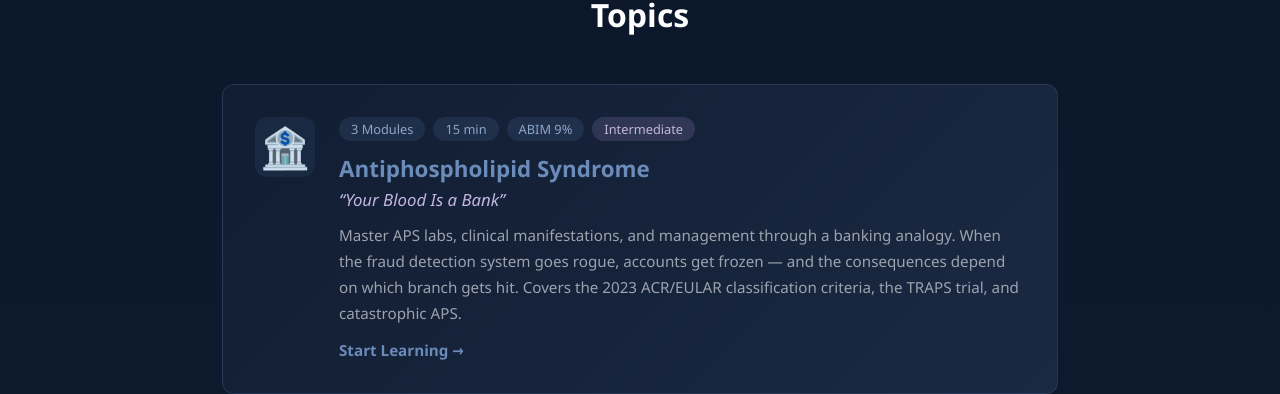
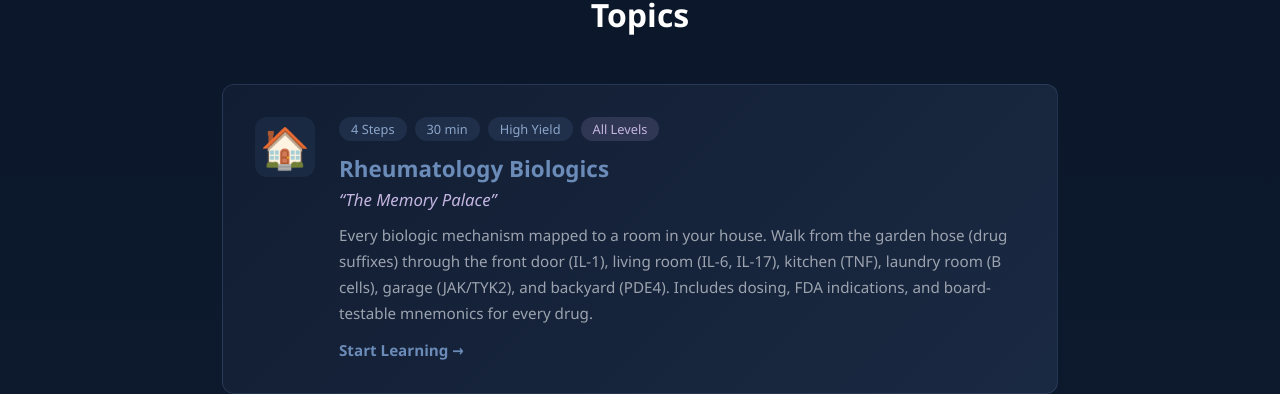
Before and after one commit to rheumify/rheumify-website, a Next.js app: page /learning in a window 1280 px wide. Shown: the part 439-833 px from the top of the page. Built offline with nearby package versions, Linux system fonts and the light colour scheme.

Commit message:
Add Biologics Memory Palace as first learning topic

```diff
--- a/app/learning/page.js
+++ b/app/learning/page.js
@@ -22,6 +22,27 @@ export default function LearningPage() {
 
       <section className="learning-topics">
         <h2 className="section-title">Topics</h2>
+
+        <a href="/learning/biologics" className="topic-card topic-card-active">
+          <div className="topic-card-icon">🏠</div>
+          <div className="topic-card-content">
+            <div className="topic-card-tags">
+              <span className="topic-tag">4 Steps</span>
+              <span className="topic-tag">30 min</span>
+              <span className="topic-tag">High Yield</span>
+              <span className="topic-tag tag-difficulty">All Levels</span>
+            </div>
+            <h3>Rheumatology Biologics</h3>
+            <p className="topic-card-analogy">&ldquo;The Memory Palace&rdquo;</p>
+            <p className="topic-card-description">
+              Every biologic mechanism mapped to a room in your house. Walk from the garden hose
+              (drug suffixes) through the front door (IL-1), living room (IL-6, IL-17), kitchen
+              (TNF), laundry room (B cells), garage (JAK/TYK2), and backyard (PDE4). Includes
+              dosing, FDA indications, and board-testable mnemonics for every drug.
+            </p>
+            <span className="topic-card-cta">Start Learning &rarr;</span>
+          </div>
+        </a>
 
         <a href="/learning/aps" className="topic-card topic-card-active">
           <div className="topic-card-icon">🏦</div>
```
